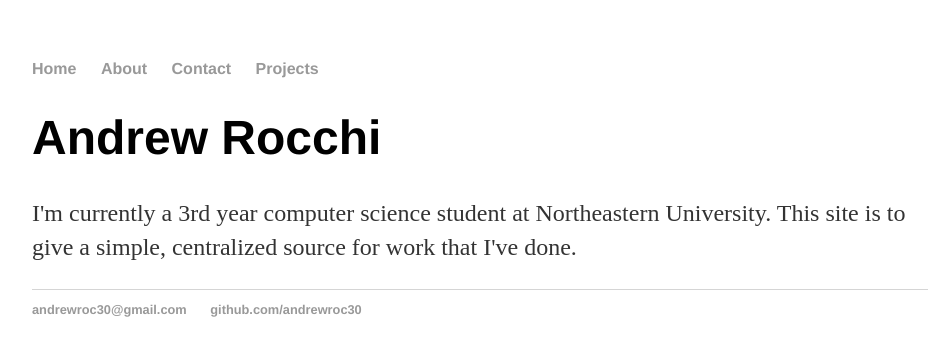
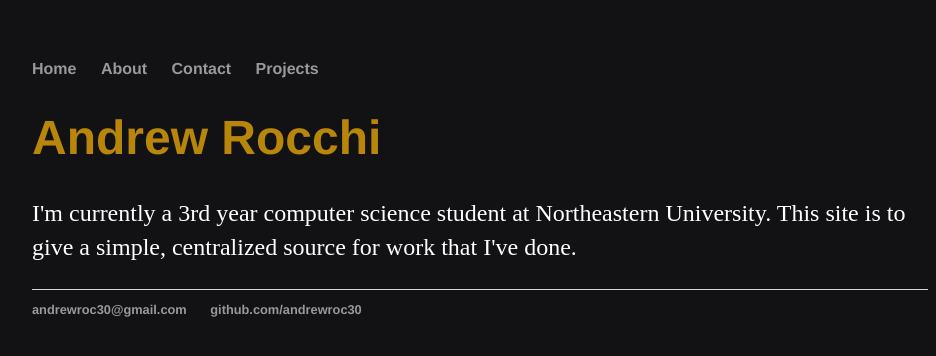
Before and after one commit to andrewroc30/andrewroc30.github.io, a Jekyll site: the page built from index.html, in a window 1280 px wide. Shown: the top 356 px of the page, without its empty margins (160-1096 px from the left). Built offline with Jekyll 4.4.1, drawn with Linux system fonts in a browser that asks for light colours.

Commit message:
Made site into dark mode

```diff
--- a/css/main.css
+++ b/css/main.css
@@ -1,6 +1,8 @@
 body {
     margin: 60px auto;
     width: 70%;
+    background-color: #121113; /* The page background */
+    color: white; /* The page text */
 }
 nav ul, footer ul {
     font-family:'Helvetica', 'Arial', 'Sans-Serif';
@@ -22,11 +24,12 @@
 h1 {
     font-size: 3em;
     font-family:'Helvetica', 'Arial', 'Sans-Serif';
+    color: darkgoldenrod; /* The header text */
 }
 p {
     font-size: 1.5em;
     line-height: 1.4em;
-    color: #333;
+    /* color: #333; /* The color for light mode */
 }
 footer {
     border-top: 1px solid #d5d5d5;
```
